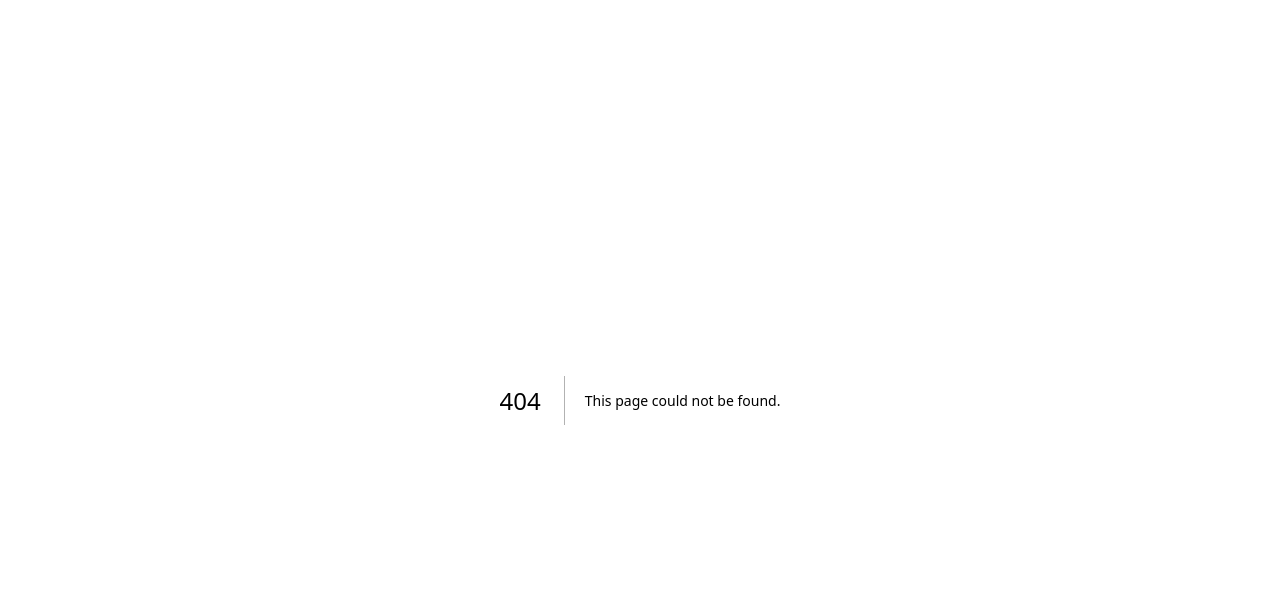
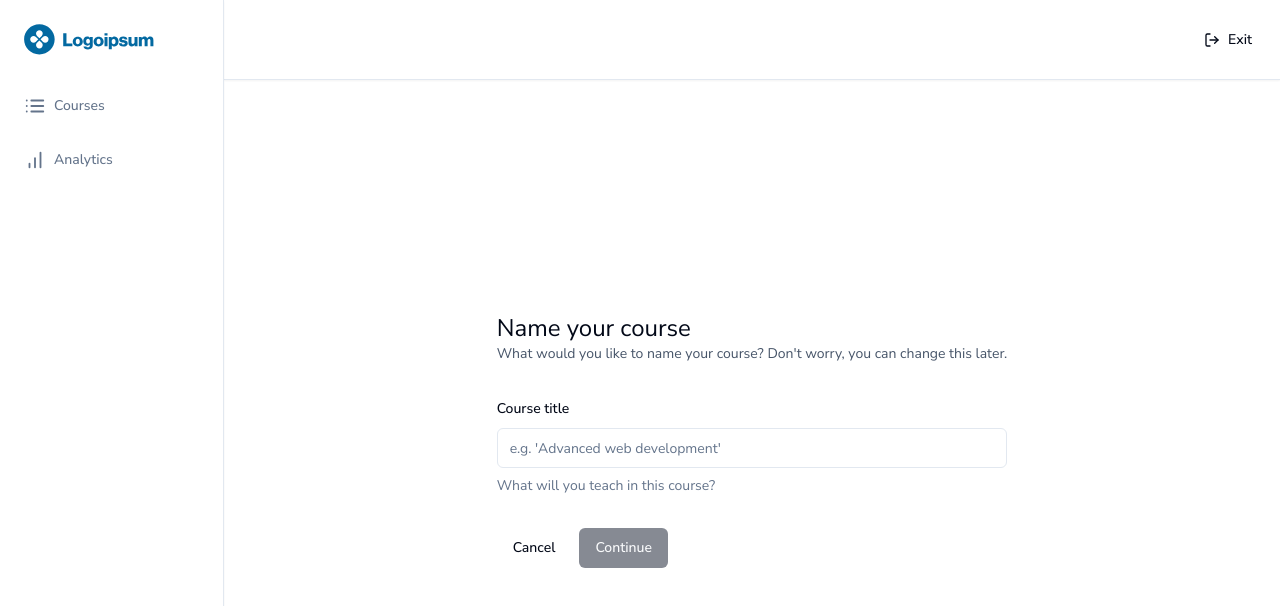
Before and after one commit to davidemioma/Learning-Mangement-System, a Next.js app: page /teacher/create in a window 1280 px wide. Before the commit this address had no page. Shown: the top 606 px of the page. Built offline with nearby package versions, Linux system fonts and the light colour scheme.

Commit message:
Implemented Prisma

```diff
--- /dev/null
+++ b/app/(dashboard)/(routes)/teacher/courses/[courseId]/page.tsx
@@ -0,0 +1,11 @@
+export default function CoursePage({
+  params,
+}: {
+  params: {
+    courseId: string;
+  };
+}) {
+  const { courseId } = params;
+
+  return <div className="p-6">{courseId}</div>;
+}
--- a/app/(dashboard)/(routes)/teacher/courses/page.tsx
+++ b/app/(dashboard)/(routes)/teacher/courses/page.tsx
@@ -1,3 +1,12 @@
+import Link from "next/link";
+import { Button } from "@/components/ui/button";
+
 export default function Courses() {
-  return <div>Courses</div>;
+  return (
+    <div className="p-6">
+      <Link href="/teacher/create">
+        <Button>New Course</Button>
+      </Link>
+    </div>
+  );
 }
--- /dev/null
+++ b/app/(dashboard)/(routes)/teacher/create/page.tsx
@@ -0,0 +1,101 @@
+"use client";
+
+import axios from "axios";
+import Link from "next/link";
+import toast from "react-hot-toast";
+import { useForm } from "react-hook-form";
+import { useRouter } from "next/navigation";
+import { Input } from "@/components/ui/input";
+import { Button } from "@/components/ui/button";
+import { zodResolver } from "@hookform/resolvers/zod";
+import { courseData, courseSchema } from "@/lib/validators/course";
+import {
+  Form,
+  FormControl,
+  FormDescription,
+  FormField,
+  FormLabel,
+  FormMessage,
+  FormItem,
+} from "@/components/ui/form";
+
+export default function Craete() {
+  const router = useRouter();
+
+  const form = useForm<courseData>({
+    resolver: zodResolver(courseSchema),
+    defaultValues: {
+      title: "",
+    },
+  });
+
+  const { isSubmitting, isValid } = form.formState;
+
+  const onSubmit = async (values: courseData) => {
+    try {
+      const res = await axios.post("/api/courses", values);
+
+      router.push(`/teacher/courses/${res.data.id}`);
+
+      toast.success("Course created");
+    } catch (err) {
+      toast.error("Something went wrong. Try again!");
+    }
+  };
+
+  return (
+    <div className="w-full h-full max-w-5xl mx-auto p-6 flex md:items-center md:justify-center">
+      <div>
+        <h1 className="text-2xl">Name your course</h1>
+
+        <p className="text-sm text-slate-600">
+          What would you like to name your course? Don&apos;t worry, you can
+          change this later.
+        </p>
+
+        <Form {...form}>
+          <form
+            onSubmit={form.handleSubmit(onSubmit)}
+            className="space-y-8 mt-8"
+          >
+            <FormField
+              control={form.control}
+              name="title"
+              render={({ field }) => (
+                <FormItem>
+                  <FormLabel>Course title</FormLabel>
+
+                  <FormControl>
+                    <Input
+                      disabled={isSubmitting}
+                      placeholder="e.g. 'Advanced web development'"
+                      {...field}
+                    />
+                  </FormControl>
+
+                  <FormDescription>
+                    What will you teach in this course?
+                  </FormDescription>
+
+                  <FormMessage />
+                </FormItem>
+              )}
+            />
+
+            <div className="flex items-center gap-2">
+              <Link href="/">
+                <Button type="button" variant="ghost">
+                  Cancel
+                </Button>
+              </Link>
+
+              <Button type="submit" disabled={!isValid || isSubmitting}>
+                Continue
+              </Button>
+            </div>
+          </form>
+        </Form>
+      </div>
+    </div>
+  );
+}
--- a/app/layout.tsx
+++ b/app/layout.tsx
@@ -2,6 +2,7 @@
 import type { Metadata } from "next";
 import { Nunito_Sans } from "next/font/google";
 import { ClerkProvider } from "@clerk/nextjs";
+import ToasterProvider from "@/components/providers/toaster-provider";
 
 const font = Nunito_Sans({ subsets: ["latin"] });
 
@@ -18,7 +19,11 @@
   return (
     <ClerkProvider>
       <html lang="en">
-        <body className={font.className}>{children}</body>
+        <body className={font.className}>
+          <ToasterProvider />
+
+          {children}
+        </body>
       </html>
     </ClerkProvider>
   );
--- /dev/null
+++ b/components/providers/toaster-provider.tsx
@@ -0,0 +1,10 @@
+"use client";
+
+import React from "react";
+import { Toaster } from "react-hot-toast";
+
+const ToasterProvider = () => {
+  return <Toaster />;
+};
+
+export default ToasterProvider;
--- /dev/null
+++ b/components/ui/form.tsx
@@ -0,0 +1,176 @@
+import * as React from "react"
+import * as LabelPrimitive from "@radix-ui/react-label"
+import { Slot } from "@radix-ui/react-slot"
+import {
+  Controller,
+  ControllerProps,
+  FieldPath,
+  FieldValues,
+  FormProvider,
+  useFormContext,
+} from "react-hook-form"
+
+import { cn } from "@/lib/utils"
+import { Label } from "@/components/ui/label"
+
+const Form = FormProvider
+
+type FormFieldContextValue<
+  TFieldValues extends FieldValues = FieldValues,
+  TName extends FieldPath<TFieldValues> = FieldPath<TFieldValues>
+> = {
+  name: TName
+}
+
+const FormFieldContext = React.createContext<FormFieldContextValue>(
+  {} as FormFieldContextValue
+)
+
+const FormField = <
+  TFieldValues extends FieldValues = FieldValues,
+  TName extends FieldPath<TFieldValues> = FieldPath<TFieldValues>
+>({
+  ...props
+}: ControllerProps<TFieldValues, TName>) => {
+  return (
+    <FormFieldContext.Provider value={{ name: props.name }}>
+      <Controller {...props} />
+    </FormFieldContext.Provider>
+  )
+}
+
+const useFormField = () => {
+  const fieldContext = React.useContext(FormFieldContext)
+  const itemContext = React.useContext(FormItemContext)
+  const { getFieldState, formState } = useFormContext()
+
+  const fieldState = getFieldState(fieldContext.name, formState)
+
+  if (!fieldContext) {
+    throw new Error("useFormField should be used within <FormField>")
+  }
+
+  const { id } = itemContext
+
+  return {
+    id,
+    name: fieldContext.name,
+    formItemId: `${id}-form-item`,
+    formDescriptionId: `${id}-form-item-description`,
+    formMessageId: `${id}-form-item-message`,
+    ...fieldState,
+  }
+}
+
+type FormItemContextValue = {
+  id: string
+}
+
+const FormItemContext = React.createContext<FormItemContextValue>(
+  {} as FormItemContextValue
+)
+
+const FormItem = React.forwardRef<
+  HTMLDivElement,
+  React.HTMLAttributes<HTMLDivElement>
+>(({ className, ...props }, ref) => {
+  const id = React.useId()
+
+  return (
+    <FormItemContext.Provider value={{ id }}>
+      <div ref={ref} className={cn("space-y-2", className)} {...props} />
+    </FormItemContext.Provider>
+  )
+})
+FormItem.displayName = "FormItem"
+
+const FormLabel = React.forwardRef<
+  React.ElementRef<typeof LabelPrimitive.Root>,
+  React.ComponentPropsWithoutRef<typeof LabelPrimitive.Root>
+>(({ className, ...props }, ref) => {
+  const { error, formItemId } = useFormField()
+
+  return (
+    <Label
+      ref={ref}
+      className={cn(error && "text-destructive", className)}
+      htmlFor={formItemId}
+      {...props}
+    />
+  )
+})
+FormLabel.displayName = "FormLabel"
+
+const FormControl = React.forwardRef<
+  React.ElementRef<typeof Slot>,
+  React.ComponentPropsWithoutRef<typeof Slot>
+>(({ ...props }, ref) => {
+  const { error, formItemId, formDescriptionId, formMessageId } = useFormField()
+
+  return (
+    <Slot
+      ref={ref}
+      id={formItemId}
+      aria-describedby={
+        !error
+          ? `${formDescriptionId}`
+          : `${formDescriptionId} ${formMessageId}`
+      }
+      aria-invalid={!!error}
+      {...props}
+    />
+  )
+})
+FormControl.displayName = "FormControl"
+
+const FormDescription = React.forwardRef<
+  HTMLParagraphElement,
+  React.HTMLAttributes<HTMLParagraphElement>
+>(({ className, ...props }, ref) => {
+  const { formDescriptionId } = useFormField()
+
+  return (
+    <p
+      ref={ref}
+      id={formDescriptionId}
+      className={cn("text-sm text-muted-foreground", className)}
+      {...props}
+    />
+  )
+})
+FormDescription.displayName = "FormDescription"
+
+const FormMessage = React.forwardRef<
+  HTMLParagraphElement,
+  React.HTMLAttributes<HTMLParagraphElement>
+>(({ className, children, ...props }, ref) => {
+  const { error, formMessageId } = useFormField()
+  const body = error ? String(error?.message) : children
+
+  if (!body) {
+    return null
+  }
+
+  return (
+    <p
+      ref={ref}
+      id={formMessageId}
+      className={cn("text-sm font-medium text-destructive", className)}
+      {...props}
+    >
+      {body}
+    </p>
+  )
+})
+FormMessage.displayName = "FormMessage"
+
+export {
+  useFormField,
+  Form,
+  FormItem,
+  FormLabel,
+  FormControl,
+  FormDescription,
+  FormMessage,
+  FormField,
+}
--- /dev/null
+++ b/components/ui/input.tsx
@@ -0,0 +1,25 @@
+import * as React from "react"
+
+import { cn } from "@/lib/utils"
+
+export interface InputProps
+  extends React.InputHTMLAttributes<HTMLInputElement> {}
+
+const Input = React.forwardRef<HTMLInputElement, InputProps>(
+  ({ className, type, ...props }, ref) => {
+    return (
+      <input
+        type={type}
+        className={cn(
+          "flex h-10 w-full rounded-md border border-input bg-background px-3 py-2 text-sm ring-offset-background file:border-0 file:bg-transparent file:text-sm file:font-medium placeholder:text-muted-foreground focus-visible:outline-none focus-visible:ring-2 focus-visible:ring-ring focus-visible:ring-offset-2 disabled:cursor-not-allowed disabled:opacity-50",
+          className
+        )}
+        ref={ref}
+        {...props}
+      />
+    )
+  }
+)
+Input.displayName = "Input"
+
+export { Input }
--- /dev/null
+++ b/components/ui/label.tsx
@@ -0,0 +1,26 @@
+"use client"
+
+import * as React from "react"
+import * as LabelPrimitive from "@radix-ui/react-label"
+import { cva, type VariantProps } from "class-variance-authority"
+
+import { cn } from "@/lib/utils"
+
+const labelVariants = cva(
+  "text-sm font-medium leading-none peer-disabled:cursor-not-allowed peer-disabled:opacity-70"
+)
+
+const Label = React.forwardRef<
+  React.ElementRef<typeof LabelPrimitive.Root>,
+  React.ComponentPropsWithoutRef<typeof LabelPrimitive.Root> &
+    VariantProps<typeof labelVariants>
+>(({ className, ...props }, ref) => (
+  <LabelPrimitive.Root
+    ref={ref}
+    className={cn(labelVariants(), className)}
+    {...props}
+  />
+))
+Label.displayName = LabelPrimitive.Root.displayName
+
+export { Label }
--- /dev/null
+++ b/lib/validators/course.ts
@@ -0,0 +1,9 @@
+import { z } from "zod";
+
+export const courseSchema = z.object({
+  title: z.string().min(1, {
+    message: "Title is required",
+  }),
+});
+
+export type courseData = z.infer<typeof courseSchema>;
```
Also changed, not shown: lib/prismadb.ts (added, +11 -0 lines), package.json (+11 -1 lines), 2 other files (tests, documents, lock files or other folders).
